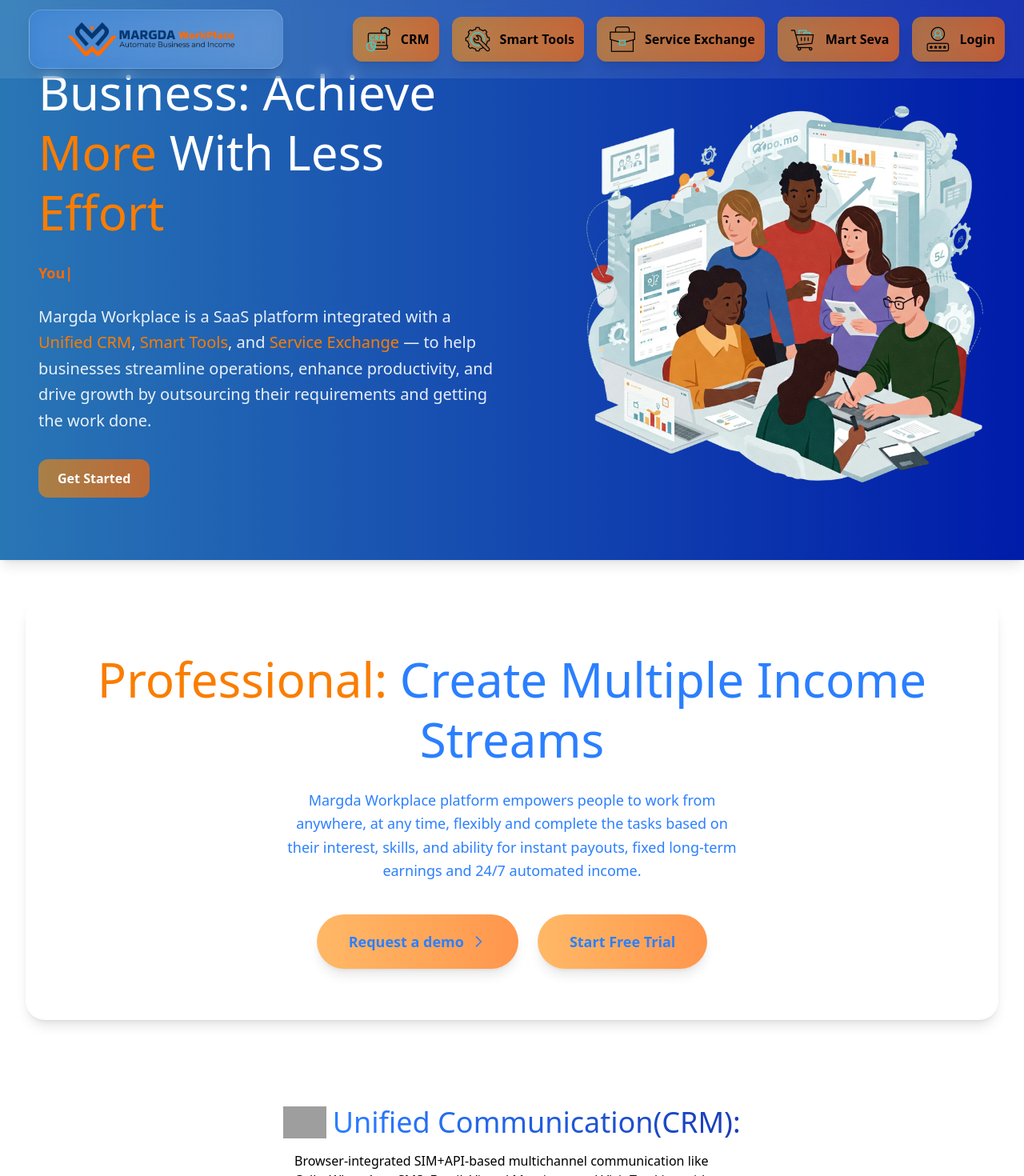
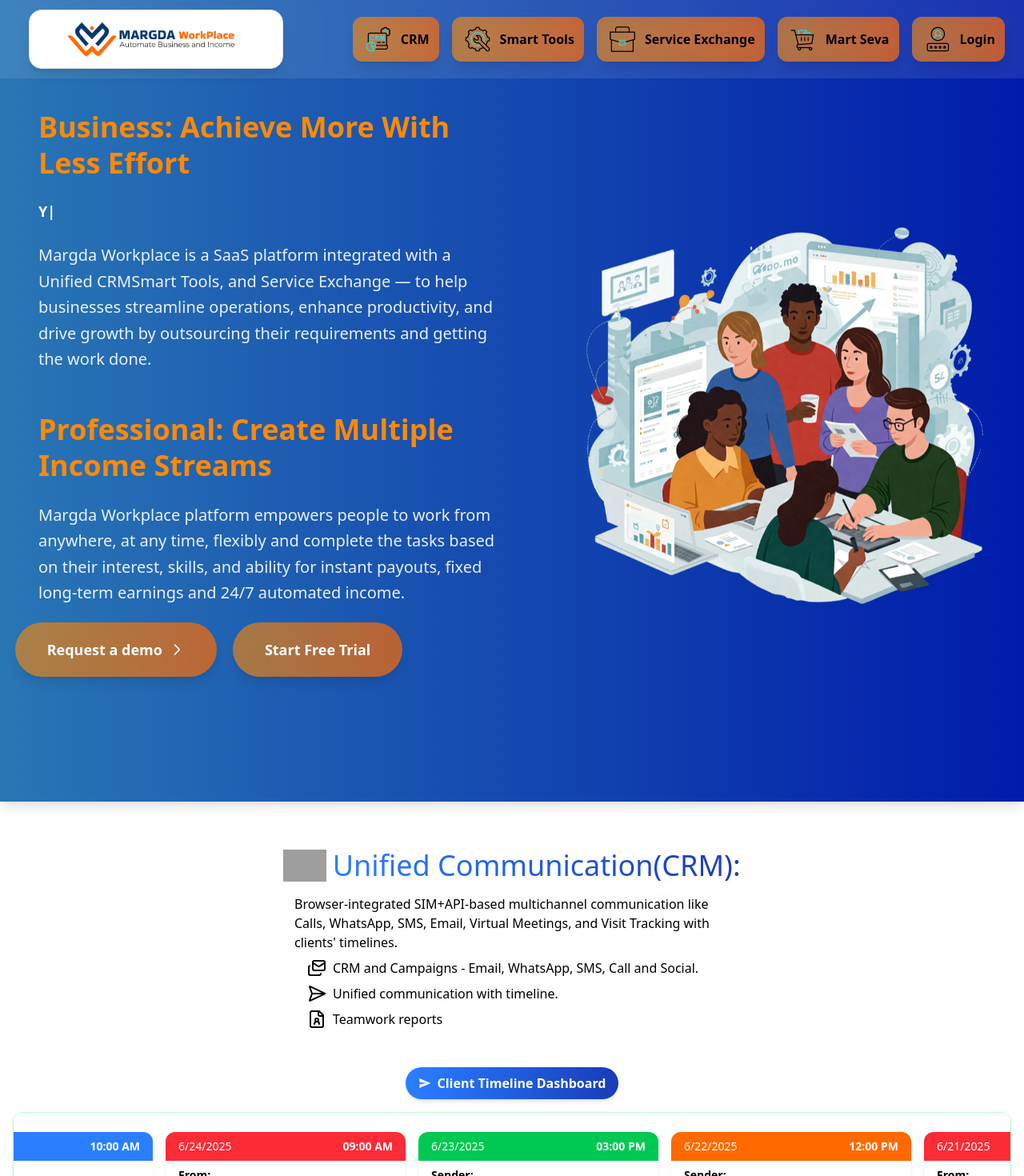
Before and after one commit to margda-workplace/margda, a Next.js app: page / in a window 1280 px wide. Shown: the top 1470 px of the page at 80% size. Built offline with nearby package versions, Linux system fonts and the light colour scheme; grey boxes are pictures that could not be loaded.

Commit message:
Modified homePage banner

```diff
--- a/src/app/components/banner.js
+++ b/src/app/components/banner.js
@@ -100,17 +100,17 @@
 
       <section
         ref={bannerRef}
-        className={`w-screen min-h-[500px] md:min-h-[600px] lg:h-[700px] flex items-center justify-center px-4 sm:px-6 md:px-8 lg:px-12 py-12 md:py-16 lg:py-20 bg-[linear-gradient(to_right,_#2976B5,_#001CAA)] text-white shadow-lg shadow-grey-300 slide-in-right ${
+        className={`w-screen h-max md:h-max lg:h-max flex items-center justify-center px-4 sm:px-6 md:px-8 lg:px-12 py-12 md:py-16 lg:py-20 bg-[linear-gradient(to_right,_#2976B5,_#001CAA)] text-white shadow-lg shadow-grey-300 slide-in-right ${
           isVisible ? "active" : ""
         }`}
       >
         <div className="flex flex-col-reverse md:flex-row items-center justify-between max-w-7xl w-full gap-6 md:gap-8 lg:gap-12 py-7">
           {/* Left side: Text */}
-          <div className="max-w-xl text-center md:text-left flex-1">
-            <h1 className="text-3xl sm:text-4xl md:text-4xl lg:text-5xl xl:text-6xl leading-tight slide-in-1">
-               Business: Achieve<span className="text-[#FA7D00]"> More </span>With Less <span className="text-[#FA7D00]"> Effort</span> <br />
-              </h1>
-            <p className="mt-4 md:mt-6 text-base md:text-lg lg:text-lg text-orange-500 leading-relaxed slide-in-2 font-bold">
+          <div className="max-w-xl text-center md:text-left flex-1 my-7">
+            <h1 className="text-4xl sm:text-4xl md:text-4xl lg:text-4xl xl:text-4xl leading-tight slide-in-1 text-orange-400 font-bold">
+              Business: Achieve More With Less Effort <br />
+            </h1>
+            <p className="mt-4 md:mt-6 text-base md:text-lg lg:text-lg text-white leading-relaxed slide-in-2 font-bold">
               <ReactTyped
                 strings={[
                   "Your Business Engine",
@@ -127,16 +127,60 @@
             </p>
 
             <p className="mt-4 md:mt-6 text-base md:text-lg lg:text-xl text-white/90 leading-relaxed slide-in-2">
-             Margda Workplace is a SaaS platform integrated with a <span className="text-[#FA7D00]">Unified CRM</span>, <span className="text-[#FA7D00]">Smart Tools</span>, and <span className="text-[#FA7D00]">Service Exchange</span> — to help businesses streamline operations, enhance productivity, and drive growth by outsourcing their requirements and getting the work done.
+              Margda Workplace is a SaaS platform integrated with a Unified
+              CRMSmart Tools, and Service Exchange — to help businesses
+              streamline operations, enhance productivity, and drive growth by
+              outsourcing their requirements and getting the work done.
+            </p>
+            <br />
+            <br />
+
+            <h1 className="text-4xl sm:text-3xl md:text-4xl lg:text-4xl xl:text-4xl leading-tight slide-in-1 font-bold text-orange-400">
+              Professional: Create Multiple Income Streams
+            </h1>
+
+            <p className="mt-4 md:mt-6 text-base md:text-lg lg:text-xl text-white/90 leading-relaxed slide-in-2">
+              Margda Workplace platform empowers people to work from anywhere,
+              at any time, flexibly and complete the tasks based on their
+              interest, skills, and ability for instant payouts, fixed long-term
+              earnings and 24/7 automated income.
             </p>
 
+            <div className="w-full flex flex-col sm:flex-row items-center justify-center gap-5 my-5 lg:mx-[-75px] md:mx-[-75px]">
+              <button
+                className="w-full sm:w-auto bg-gradient-to-l from-orange-500/70 to-orange-400/60
+      backdrop-blur-md hover:from-orange-500/70 hover:to-orange-400/60
+      text-white font-semibold px-6 sm:px-8 lg:px-10 py-3 sm:py-4 lg:py-5
+      rounded-full hover:scale-105 transition-transform transition-colors
+      duration-200 flex items-center justify-center gap-2 shadow-lg
+      text-sm sm:text-base lg:text-lg"
+              >
+                Request a demo
+                <svg
+                  className="w-4 h-4 sm:w-5 sm:h-5"
+                  fill="none"
+                  stroke="white"
+                  viewBox="0 0 24 24"
+                >
+                  <path
+                    strokeLinecap="round"
+                    strokeLinejoin="round"
+                    strokeWidth={2}
+                    d="M9 5l7 7-7 7"
+                  />
+                </svg>
+              </button>
 
-
-            <button className="mt-6 md:mt-8 px-6 py-3  bg-gradient-to-l from-orange-500/70 to-orange-400/60
-
-                backdrop-blur-md text-blue-500 font-semibold rounded-xl hover:scale-105 hover:from-white/30 hover:to-orange-300/50 text-white transition duration-200 text-sm md:text-base slide-in-3">
-              Get Started
-            </button>
+              <button
+                className="w-full sm:w-auto bg-gradient-to-l from-orange-500/70 to-orange-400/60
+      backdrop-blur-md text-white font-semibold px-6 sm:px-8 lg:px-10
+      py-3 sm:py-4 lg:py-5 rounded-full hover:scale-105
+      transition-transform transition-all duration-200 shadow-lg
+      text-sm sm:text-base lg:text-lg"
+              >
+                Start Free Trial
+              </button>
+            </div>
           </div>
 
           {/* Right side: Image */}
--- a/src/app/components/navbar.js
+++ b/src/app/components/navbar.js
@@ -24,12 +24,11 @@
         {/* Logo Button */}
         <button
           className="group flex items-center
-                       bg-gradient-to-r from-blue-500/30 to-blue-300/30
-                       backdrop-blur-md
+                       bg-white
                        rounded-2xl
                        px-6 py-3
                        shadow-lg
-                       border border-white/20
+                       border border-gray-200
                        hover:from-white/30 hover:to-blue-400/40
                        hover:scale-105
                        hover:shadow-xl
--- a/src/app/page.js
+++ b/src/app/page.js
@@ -175,56 +175,7 @@
       </style>
       <Navbar navItems={navItems} />
       <Banner />
-      <RevealOnScroll>
-        <RevealOnScroll>
-          <section className="w-full max-w-7xl mx-auto px-4 sm:px-6 lg:px-8 py-8 lg:py-12">
-            <div className="bg-white rounded-2xl sm:rounded-3xl px-6 sm:px-8 lg:px-12 py-10 sm:py-12 lg:py-16 text-center text-white shadow-lg">
-              {/* Heading */}
-              <h2 className="text-2xl sm:text-3xl md:text-4xl lg:text-5xl xl:text-6xl mb-4 sm:mb-6 leading-tight text-blue-500">
-                <span className="text-[#FA7D00]">Professional:</span> Create
-                Multiple Income Streams
-              </h2>
 
-              {/* Subtext */}
-              <p className="text-base sm:text-lg md:text-lg lg:text-lg mb-6 sm:mb-8 lg:mb-10 max-w-xs sm:max-w-md lg:max-w-lg xl:max-w-xl mx-auto leading-relaxed text-blue-500">
-                Margda Workplace platform empowers people to work from anywhere,
-                at any time, flexibly and complete the tasks based on their
-                interest, skills, and ability for instant payouts, fixed
-                long-term earnings and 24/7 automated income.
-              </p>
-
-              {/* Buttons */}
-              <div className="flex flex-col sm:flex-row gap-3 sm:gap-4 lg:gap-6 justify-center items-center">
-                <button
-                  className="w-full sm:w-auto  bg-gradient-to-l from-orange-500/70 to-orange-400/60
-                backdrop-blur-md hover:from-orange-500/70  hover:to-orange-400/60 text-blue-500 font-semibold px-6 sm:px-8 lg:px-10 py-3 sm:py-4 lg:py-5 rounded-full hover:scale-105 transition-transform transition-colors duration-200 flex items-center justify-center gap-2 shadow-lg text-sm sm:text-base lg:text-lg"
-                >
-                  Request a demo
-                  <svg
-                    className="w-4 h-4 sm:w-5 sm:h-5"
-                    fill="none"
-                    stroke="currentColor"
-                    viewBox="0 0 24 24"
-                  >
-                    <path
-                      strokeLinecap="round"
-                      strokeLinejoin="round"
-                      strokeWidth={2}
-                      d="M9 5l7 7-7 7"
-                    />
-                  </svg>
-                </button>
-
-                <button
-                  className="w-full sm:w-auto bg-gradient-to-l from-orange-500/70 to-orange-400/60 hover:border-1 from-orange-500/70 to-orange-400/60
-                backdrop-blur-md  text-blue-500 font-semibold px-6 sm:px-8 lg:px-10 py-3 sm:py-4 lg:py-5 rounded-full hover:text-blue-500 hover:scale-105 transition-transform transition-all duration-200 shadow-lg text-sm sm:text-base lg:text-lg"
-                >
-                  Start Free Trial
-                </button>
-              </div>
-            </div>
-          </section>
-        </RevealOnScroll>
         <RevealOnScroll>
           <div className="flex flex-col items-center my-8 lg:my-15 px-4">
             <h1 className="flex flex-col sm:flex-row items-center text-2xl sm:text-3xl lg:text-4xl mb-4 text-center">
@@ -239,7 +190,7 @@
               </span>
             </h1>
 
-            <p className="text-left max-w-xl mb-6 text-sm sm:text-base px-4">
+            <div className="text-left max-w-xl mb-6 text-sm sm:text-base px-4">
               Browser-integrated SIM+API-based multichannel communication like
               Calls, WhatsApp, SMS, Email, Virtual Meetings, and Visit Tracking
               with clients&apos; timelines.
@@ -248,21 +199,21 @@
                 <div className="flex items-center gap-2">
                   <Mails />
                   <span>
-                    CRM and Campaigns - Email, WhatsApp, SMS, Call and Social.
+                    <link className="hover:text-blue-500"/>CRM and Campaigns - Email, WhatsApp, SMS, Call and Social.
                   </span>
                 </div>
 
                 <div className="flex items-center gap-2">
                   <SendHorizontal />
-                  <span>Unified communication with timeline.</span>
+                  <span><link className="hover:text-blue-500"/>Unified communication with timeline.</span>
                 </div>
 
                 <div className="flex items-center gap-2">
                   <FileUser />
-                  <span>Teamwork reports</span>
+                  <span><link className="hover:text-blue-500"/>Teamwork reports</span>
                 </div>
               </div>
-            </p>
+            </div>
 
             {/* Sticky Button */}
             <div className="top-16 sm:top-20 lg:top-24 z-30 flex justify-center mb-4">
@@ -289,7 +240,7 @@
             />
           </div>
         </RevealOnScroll>
-      </RevealOnScroll>
+
 
       <RevealOnScroll>
         <div className="flex flex-col items-center my-8 lg:my-15 px-4">
```
Also changed, not shown: 1 other file (tests, documents, lock files or other folders).
